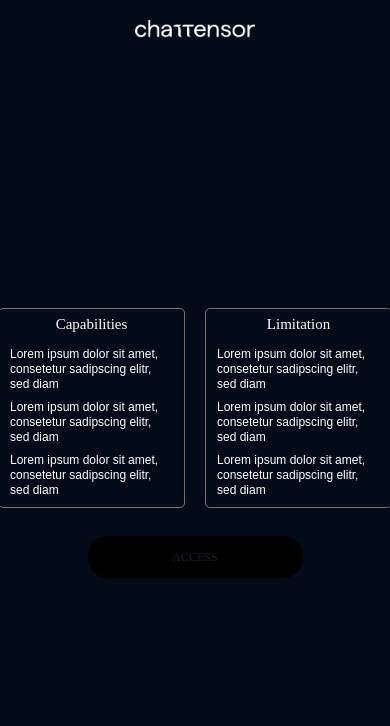
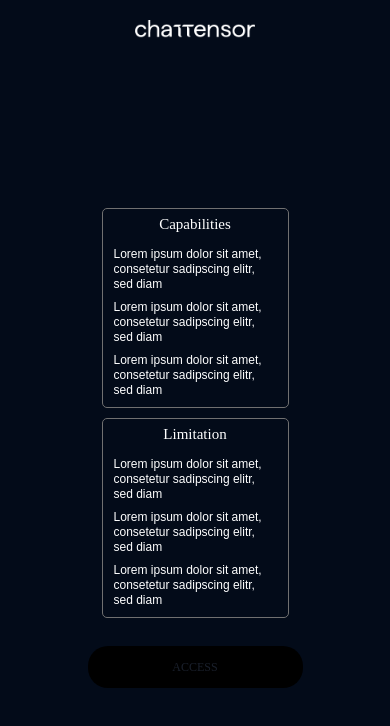
Before and after one commit to eloenwa/chattensorwebapp, a Next.js app: page / in a window 390 px wide. Shown: the top 726 px of the page. Built offline with nearby package versions, Linux system fonts and the light colour scheme.

Commit message:
made home page responsive (mobile)

```diff
--- a/app/page.tsx
+++ b/app/page.tsx
@@ -1,5 +1,5 @@
 'use client'
-import { Box, HStack, VStack, Button, Text } from '@chakra-ui/react';
+import { Box, HStack, VStack, Button, Text, Stack } from '@chakra-ui/react';
 import Header from './Header';
 import Link from 'next/link';
 
@@ -12,12 +12,10 @@ export default function Home() {
       <Header />
       <Box bgColor={'#030B19'} display={'flex'} height="95vh" alignItems={'center'} justifyContent={'center'}
         color={'#FFFFFF'}>
-        {/* @ts-ignore  this is here because tyscript throws error lines for chakra components like VStack */}
-        <VStack>
-          <HStack fontSize={'12px'} w={'394px'} justifyContent={'space-between'}>
-            <Box h={'200px'} w={'187px'} borderWidth={"0.5px"} borderColor={'#707070'} borderRadius={'5px'} >
-              {/* @ts-ignore  this is here because tyscript throws error lines for chakra components like VStack */}
-              <VStack fontFamily={'Arial'}>
+        <VStack >
+          <Box display={'flex'} fontSize={'12px'} w={'394px'} justifyContent={'space-between'} flexDir={['column', 'row']} alignItems={'center'}>
+            <Box h={'200px'} w={'187px'} borderWidth={"0.5px"} borderColor={'#707070'} borderRadius={'5px'} mt={'10px !important'}>
+              <VStack fontFamily={'Arial'} >
                 <Text fontFamily={'Haffer-Regular'} fontSize={'15px'} p={1}>Capabilities</Text>
                 <VStack fontFamily={'sans-serif arial'} lineHeight='15px'>
                   <Text pl={'11px'} pr={'11px'}>Lorem ipsum dolor sit amet, consetetur sadipscing elitr, sed diam</Text>
@@ -26,8 +24,7 @@ export default function Home() {
                 </VStack>
               </VStack>
             </Box>
-            <Box h={'200px'} w={'187px'} borderWidth={"0.5px"} borderColor={'#707070'} borderRadius={'5px'} >
-              {/* @ts-ignore  this is here because tyscript throws error lines for chakra components like VStack */}
+            <Box h={'200px'} w={'187px'} borderWidth={"0.5px"} borderColor={'#707070'} borderRadius={'5px'} mt={'10px !important'} >
               <VStack>
                 <Text fontFamily={'Haffer-Regular'} fontSize={'15px'} p={1}>Limitation</Text>
                 <VStack fontFamily={'Arial'} lineHeight='15px'>
@@ -37,7 +34,7 @@ export default function Home() {
                 </VStack>
               </VStack>
             </Box>
-          </HStack>
+          </Box>
           <Link href='/loginpage'><Button w={'215px'} h={'42px'} borderRadius={'20px'} bgColor={'#000000'} mt={'20.8px'} fontSize={'12px'} fontWeight={'100'} fontFamily={'TT Commons Pro Mono Medium'}>ACCESS</Button></Link>
         </VStack>
       </Box>
```
